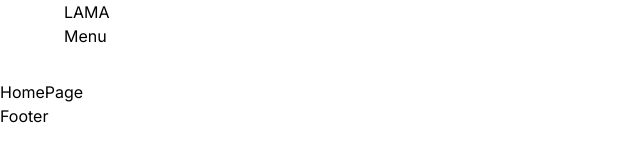
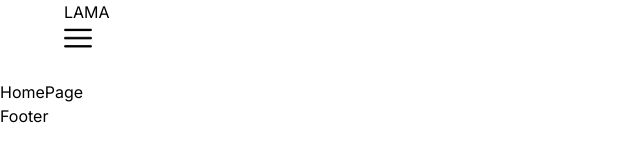
Before and after one commit to AramKim37/ecommerce-next, a Next.js app: page / in a window 1280 px wide. Shown: the top 160 px of the page, without its empty margins (0-640 px from the left). Built offline with nearby package versions, Linux system fonts and the light colour scheme.

Commit message:
building navbar

```diff
--- a/src/components/Menu.tsx
+++ b/src/components/Menu.tsx
@@ -1,7 +1,33 @@
 "use client";
+import Image from "next/image";
+import Link from "next/link";
+import { useState } from "react";
 
 const Menu = () => {
-  return <div>Menu</div>;
+  const [open, setOpen] = useState(false);
+  return (
+    <div>
+      <Image
+        src="/menu.png"
+        alt="menu"
+        width={28}
+        height={28}
+        className="cursor-pointer"
+        onClick={() => setOpen((prev) => !prev)}
+      />
+      {open && (
+        <div>
+          <Link href="/">Home</Link>
+          <Link href="/">Shop</Link>
+          <Link href="/">Deals</Link>
+          <Link href="/">About</Link>
+          <Link href="/">Contact</Link>
+          <Link href="/">Logout</Link>
+          <Link href="/">Cart(1)</Link>
+        </div>
+      )}
+    </div>
+  );
 };
 
 export default Menu;
```
